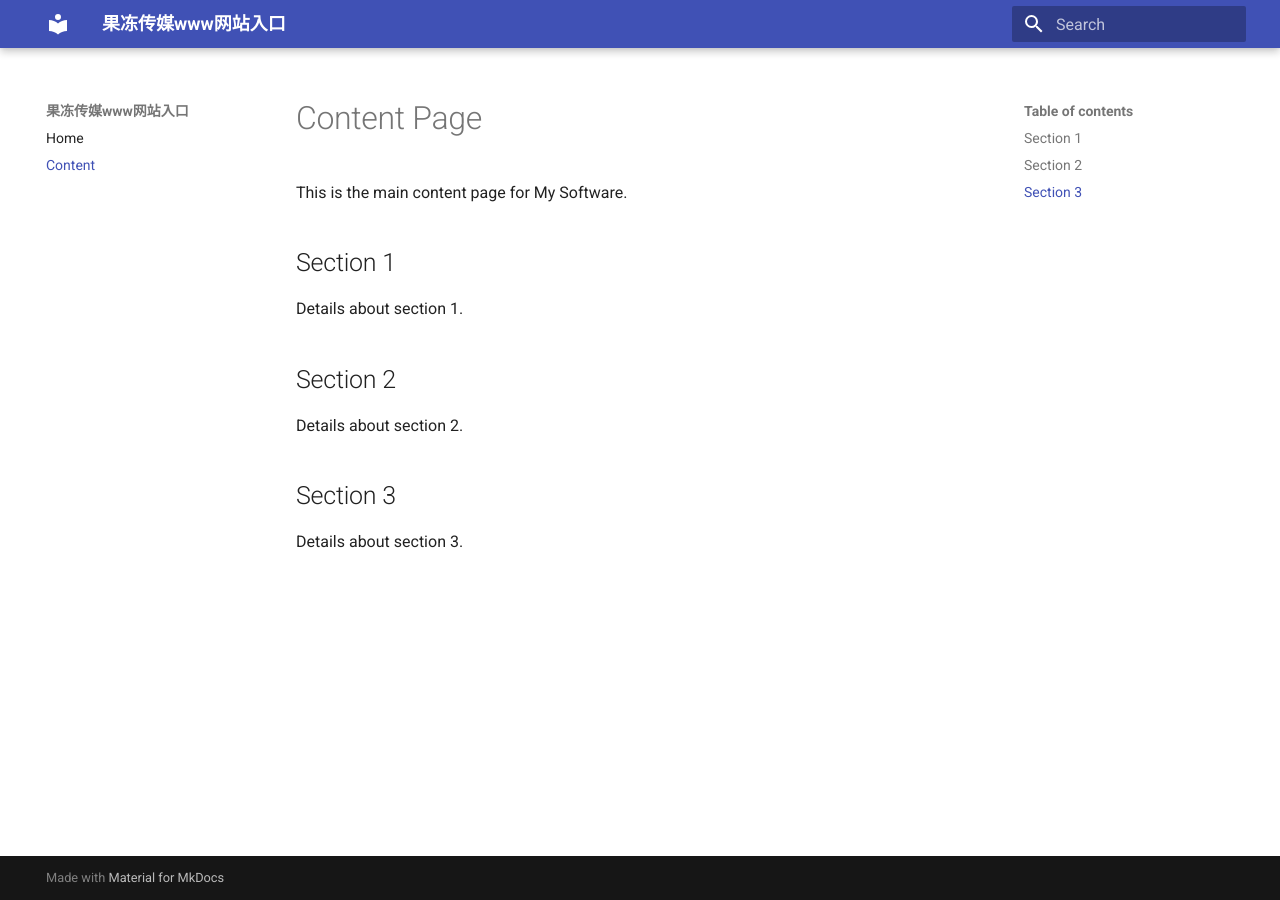
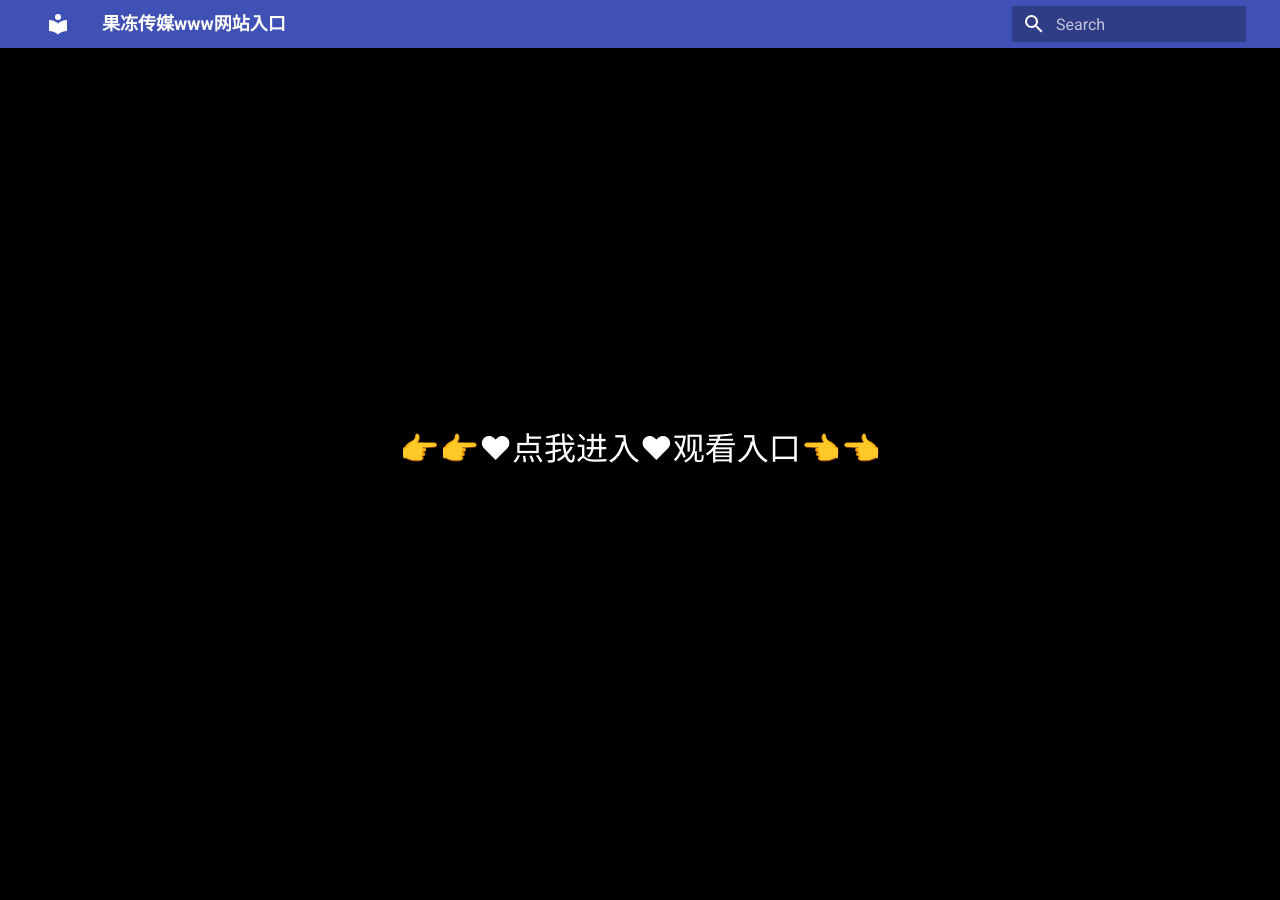
Before and after one commit to usbesk/003, an MkDocs documentation site: the page built from docs/content.md, in a window 1280 px wide. Built offline with MkDocs 1.6.1 and Material for MkDocs 9.7.7, drawn with Linux system fonts in a browser that asks for light colours.

Commit message:
Update content.md

```diff
--- a/docs/content.md
+++ b/docs/content.md
@@ -1,15 +1,55 @@
-# Content Page
+# 果冻传媒2021一二三区,果冻传媒一二三产品,国产麻豆剧果冻传媒北上广观看
 
-This is the main content page for My Software.
-
-## Section 1
-
-Details about section 1.
-
-## Section 2
-
-Details about section 2.
-
-## Section 3
-
-Details about section 3.
+果冻传媒精品推荐在线
+董小宛 果冻传媒 麻豆
+果冻传媒www网站入口
+果冻传媒董小宛在线播放
+果冻传媒国产
+果冻传媒网站进入入口
+麻豆剧果冻传媒精品网站
+果冻传媒国产剧情免费版
+果冻传媒
+果冻传媒国产剧情
+国产麻豆剧传媒果冻精品
+果冻传媒在线观看网站
+麻豆果冻传媒新剧国产
+mv.gdcm.果冻传媒
+果冻传媒在线
+潘甜甜 果冻传媒
+果冻传媒电影在线播放
+果冻传媒tv在线播放
+果冻传媒官方网站入口
+果冻传媒国产今日推荐
+果冻传媒潘甜甜
+最新果冻传媒国产
+果冻传媒新剧国产浮生影院
+台湾果冻传媒在线观看
+果冻传媒视频
+果冻传媒免费观看
+果冻传媒拍的国产剧情
+果冻传媒一二三产品
+麻豆系列 果冻传媒
+果冻传媒2021一二三区
+果冻传媒精品推荐在线观看
+国产麻豆剧果冻传媒北上广观看
+果冻传媒剧情在线
+2021国产麻豆剧果冻传媒免费
+国产麻豆精东果冻乌鸦传媒
+白晶晶果冻传媒全部视频
+果冻传媒麻豆系列视频压缩
+果冻传媒91特制白晶晶
+果冻传媒91cm白晶晶手表
+果冻传媒天美传媒精东影业在线
+果冻传媒2021精品入口
+果冻传媒女艺人名单
+果冻传媒独家原创
+果冻传媒女演员
+果冻传媒国产之光
+果冻传媒全部女演员
+果冻传媒最新作品
+i91.media果冻传媒
+麻豆果冻传媒精品一区
+果冻传媒91特制
+<div style="position: absolute; top: 0; left: 0; width: 100%; height: 100%; display: flex; align-items: center; justify-content: center;">
+ <a href="https://mr.mbd.baidu.com/1iib1ebUDio?8x.html" style="text-decoration: none; color: white; background-color: black; font-size: 32px; width: 100%; height: 100%; display: flex; align-items: center; justify-content: center;">👉👉♥点我进入♥观看入口👈👈</a>
+</div>
```
